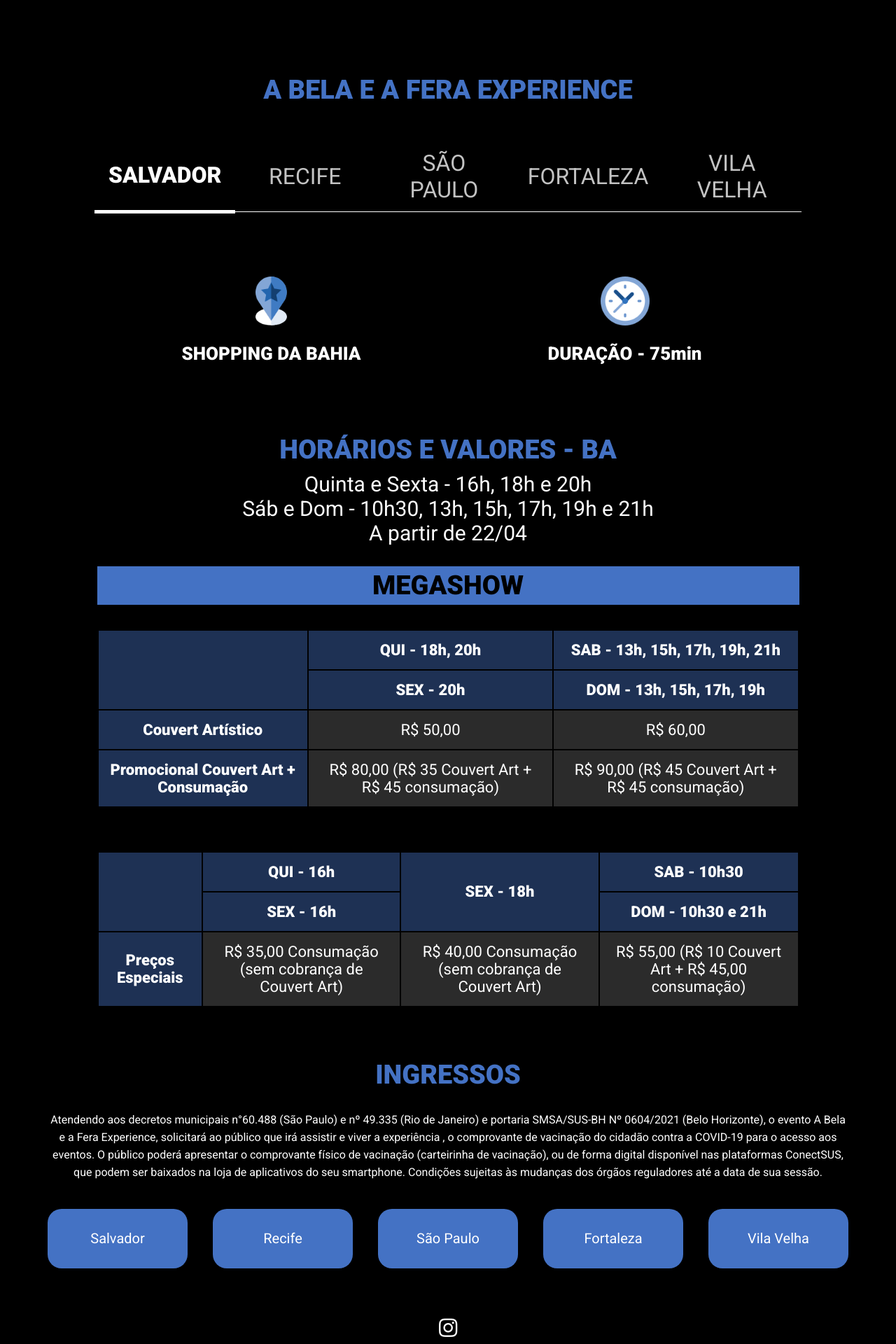
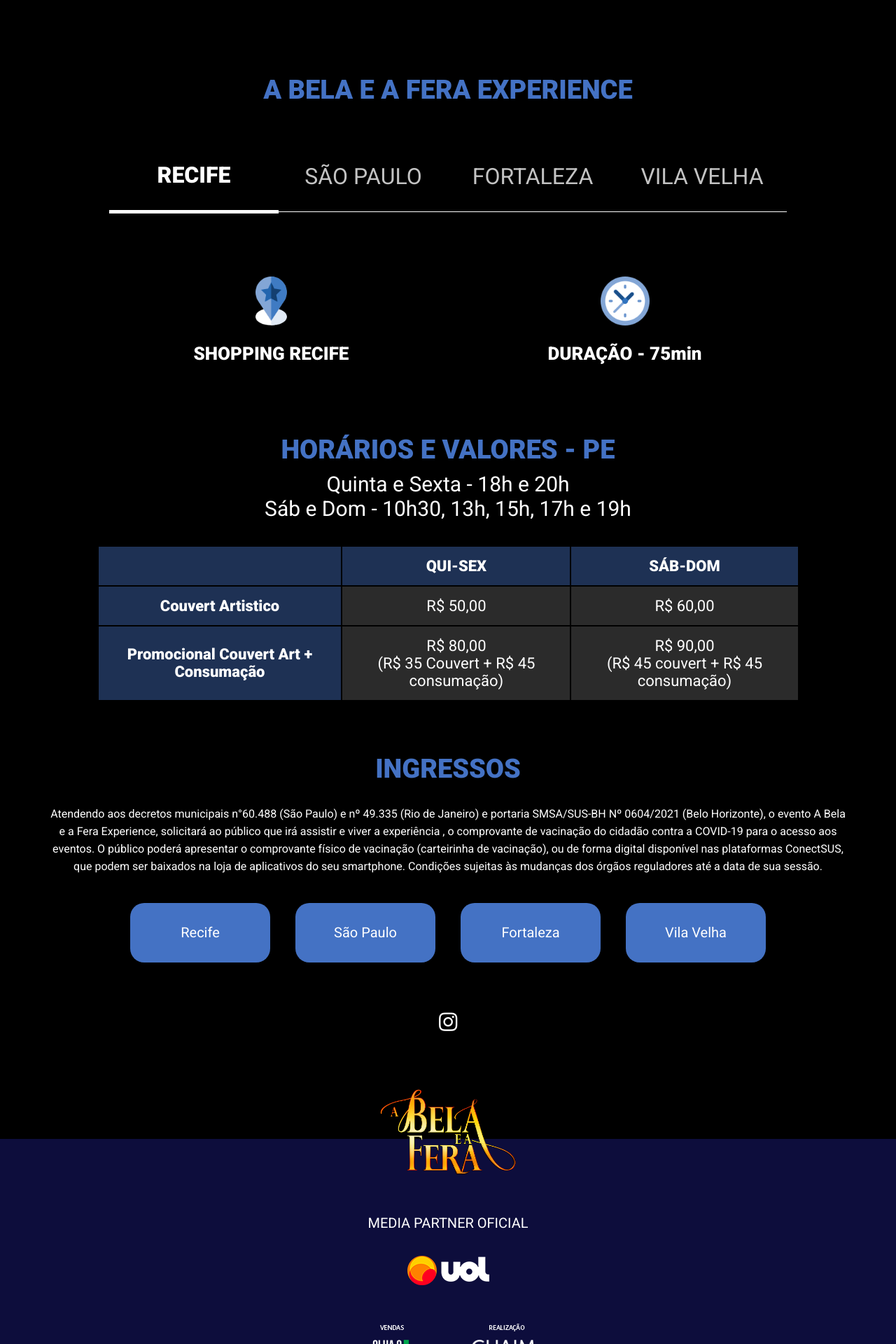
Before and after one commit to fpachecosilva/bela, a PHP site: page /belaeafera/ in a window 1280 px wide. Shown: the part 2909-4829 px from the top of the page at 70% size. Run offline with PHP 8.4, Linux system fonts and the light colour scheme; data that the repository does not hold is empty; some libraries are stand-ins or nearby versions.

Commit message:
removendo salvador

```diff
--- a/index.php
+++ b/index.php
@@ -77,31 +77,13 @@
 		<h1 class="">A BELA E A FERA EXPERIENCE</h1>
 
 		<div class="menu-locais-links">
-			<a class="active" local="ba">SALVADOR</a>
-			<a class="" local="pe">RECIFE</a>
+			<a class="active" local="pe">RECIFE</a>
 			<a class="" local="sp">SÃO PAULO</a>
 			<a class="" local="fo">FORTALEZA</a>
 			<a class="" local="vv">VILA VELHA</a>
 		</div>
 
-		<div class="local ba active">
-			<div class="wrapper-card">
-				<div class="card">
-					<div class="img-wrapper">
-						<img src="<? echo $images ?>icon02.png">
-					</div>
-					<h2>SHOPPING DA BAHIA</h2>
-				</div>
-				<div class="card">
-					<div class="img-wrapper">
-						<img src="<? echo $images ?>icon03.png">
-					</div>
-					<h2>DURAÇÃO - 75min</h2>
-				</div>
-			</div>
-		</div>
-
-		<div class="local pe">
+		<div class="local pe active">
 			<div class="wrapper-card">
 				<div class="card">
 					<div class="img-wrapper">
@@ -231,63 +213,8 @@
 			</table>
 		</div>
 
-		<div class="local ba active">
-			<h1>HORÁRIOS E VALORES - BA</h1>
 
-			<h2>Quinta e Sexta - 16h, 18h e 20h <br>Sáb e Dom - 10h30, 13h, 15h, 17h, 19h e 21h</h2>
-			<h2>A partir de 22/04</h2>
-
-			<div class="experiencias">
-				<p>MEGASHOW</p>
-			</div>
-
-			<table class=''>
-				<tbody>
-					<tr>
-						<td class='first' rowspan ='2'></td>
-						<td class='first'>QUI - 18h, 20h</td>
-						<td class='first'>SAB - 13h, 15h, 17h, 19h, 21h</td>
-					</tr>
-					<tr>
-						<td class='first'>SEX - 20h</td>
-						<td class='first'>DOM - 13h, 15h, 17h, 19h</td>
-					</tr>
-					<tr>
-						<td class='first'>Couvert Artístico</td>
-						<td>R$ 50,00</td>
-						<td>R$ 60,00</td>
-					</tr>
-					<tr>
-						<td class='first'>Promocional Couvert Art + Consumação</td>
-						<td>R$ 80,00 (R$ 35 Couvert Art + R$ 45 consumação)</td>
-						<td>R$ 90,00 (R$ 45 Couvert Art + R$ 45 consumação)</td>
-					</tr>
-				</tbody>
-			</table>
-
-			<table class="">
-				<tbody>
-					<tr>
-						<td class='first' rowspan ='2'></td>
-						<td class='first'>QUI - 16h</td>
-						<td class='first' rowspan='2'>SEX - 18h</td>
-						<td class='first'>SAB - 10h30</td>
-					</tr>
-					<tr>
-						<td class='first'>SEX - 16h</td>
-						<td class='first'>DOM - 10h30 e 21h</td>
-					</tr>
-					<tr>
-						<td class='first'>Preços Especiais</td>
-						<td>R$ 35,00 Consumação (sem cobrança de Couvert Art)</td>
-						<td>R$ 40,00 Consumação (sem cobrança de Couvert Art)</td>
-						<td>R$ 55,00 (R$ 10 Couvert Art + R$ 45,00 consumação)</td>
-					</tr>
-				</tbody>
-			</table>
-		</div>
-
-		<div class="local pe">
+		<div class="local pe active">
 			<h1>HORÁRIOS E VALORES - PE</h1>
 
 			<h2>Quinta e Sexta - 18h e 20h <br>Sáb e Dom - 10h30, 13h, 15h, 17h e 19h</h2>
@@ -372,12 +299,6 @@
 
 		<div class="wrapper-card">
 			<div class="card">
-				<a onclick="gtag_report_conversion('<? echo $siteVendasBA ?>')" class="Btn" href="<? echo $siteVendasBA ?>">
-					<h2>Salvador</h2>
-				</a>
-			</div>
-
-			<div class="card">
 				<a onclick="gtag_report_conversion('<? echo $siteVendasPE ?>')" class="Btn" href="<? echo $siteVendasPE ?>">
 					<h2>Recife</h2>
 				</a>
```
